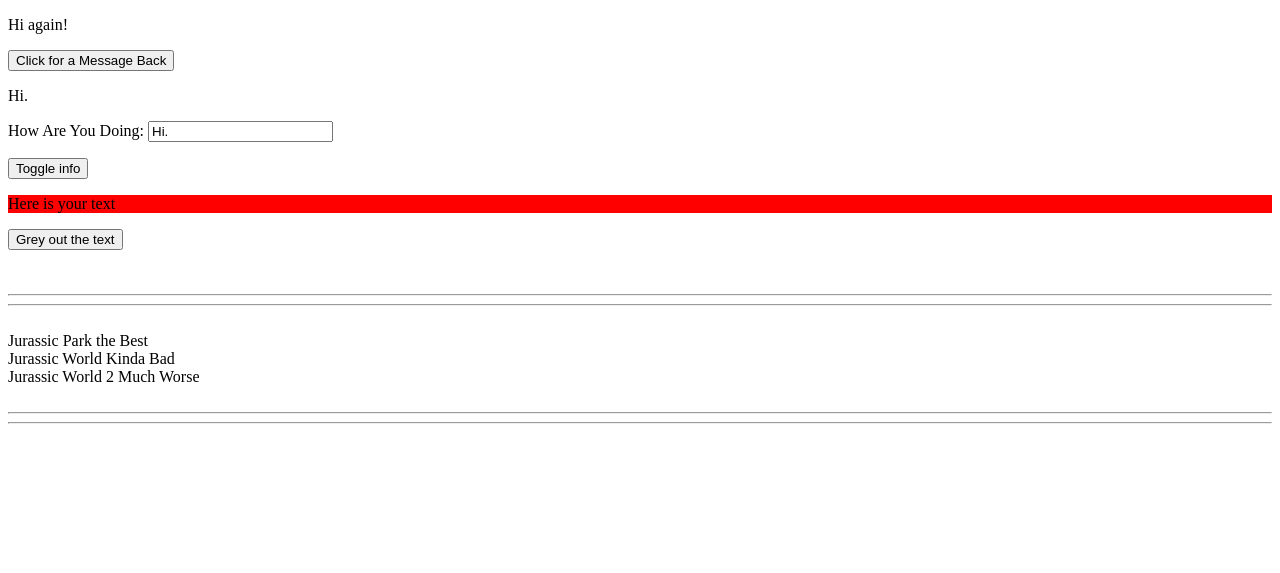
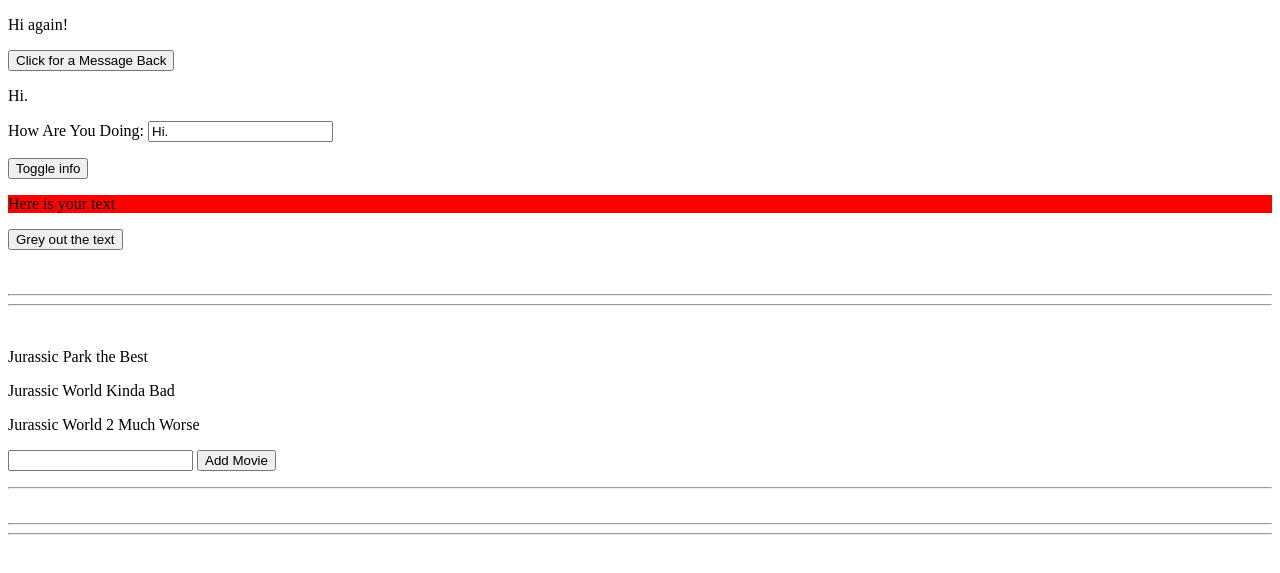
Before and after one commit to carlosraguirre/practice-vuejs, a plain HTML site: page index.html in a window 1280 px wide. Shown: the part 105-678 px from the top of the page. Drawn offline with nearby package versions, Linux system fonts and the light colour scheme.

Commit message:
add input box to add new movie

```diff
--- a/index.html
+++ b/index.html
@@ -40,7 +40,15 @@
       <hr />
       <br />
 
-      <div v-for="movie in movies">{{ movie }}</div>
+      <div v-for="movie in movies">
+        <p>{{ movie }}</p>
+      </div>
+
+      <p>
+        <input type="text" v-model="newMovies" />
+        <button v-on:click="addMovie()">Add Movie</button>
+      </p>
+      <hr />
 
       <br />
       <hr />
--- a/index.js
+++ b/index.js
@@ -10,7 +10,8 @@ var app = new Vue({
       showHiddenInfo: false,
       greyOutInfo: false,
       movies: ["Jurassic Park the Best", "Jurassic World Kinda Bad", "Jurassic World 2 Much Worse"],
-      recentMovies: ["Godzilla vs. Kong", "Minari", "A Quiet Place Part II"]
+      recentMovies: ["Godzilla vs. Kong", "Minari", "A Quiet Place Part II"],
+      newMovies: ""
     };
   },
   methods: {
@@ -25,6 +26,12 @@ var app = new Vue({
     greyOut: function () {
       console.log('greying out text');
       this.greyOutInfo = ! this.greyOutInfo;
+    },
+    addMovie: function () {
+      console.log("adding movie...");
+      console.log(this.newMovies);
+      this.movies.push(this.newMovies);
+      this.newMovies = "";
     }
   }
 });
```
